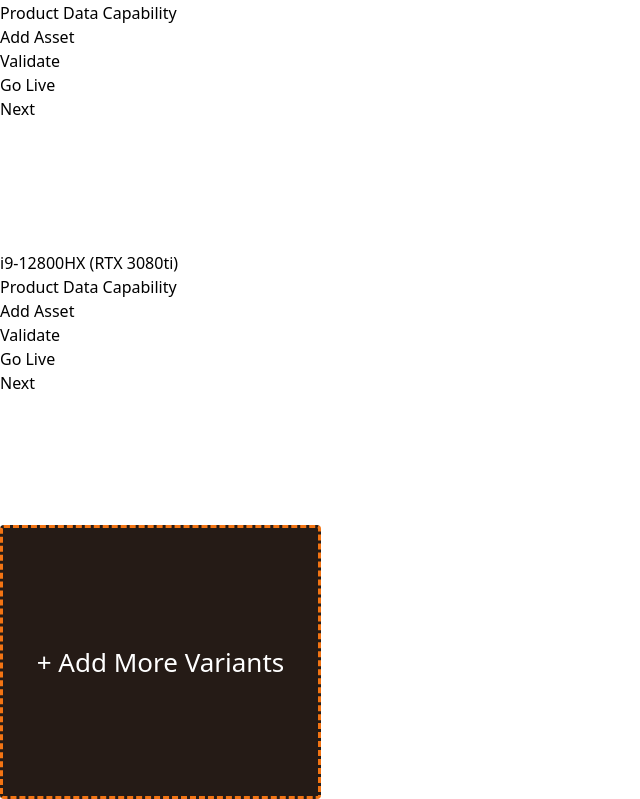
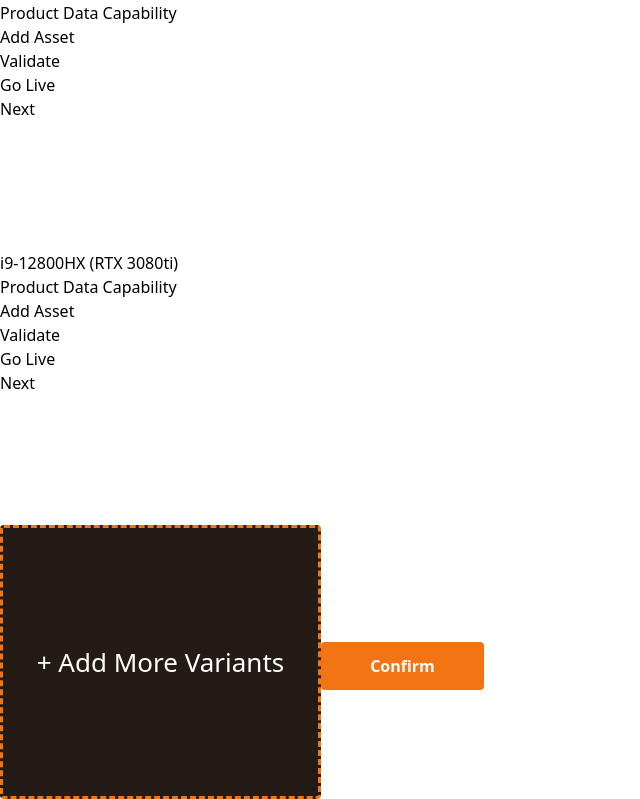
Before and after one commit to chgoutham199/webapp, a React (Vite) app: page /search/product-variants in a window 1280 px wide. Shown: the part 2127-2926 px from the top of the page, without its empty margins (0-640 px from the left). Built offline with nearby package versions, Linux system fonts and the light colour scheme.

Commit message:
Confirm Button Added
Confirm Button Added on Community page.

```diff
--- a/src/pages/ProductVariants.jsx
+++ b/src/pages/ProductVariants.jsx
@@ -13,6 +13,7 @@
     const newVariant = { id: variants.length + 1, description: 'New Variant', capabilities: 'Custom', next: false };
     setVariants([...variants, newVariant]);
   };
+  const rows = Math.ceil((variants.length + 1) / 3);
 return (
     <div className="bg-black text-white min-h-screen flex">
       <div className="flex">
@@ -87,6 +88,23 @@
           >
             + Add More Variants
           </button>
+          <button style={{
+              gridColumn: '3 / -1', // Span across all columns
+              gridRowStart: rows + 2, // Start on the calculated row
+              backgroundColor: '#F37413',
+              color: 'white',
+              borderRadius: '4px',
+              border: 'none',
+              cursor: 'pointer',
+              fontSize: '16px',
+              fontWeight: 'bold',
+              height: '48px', // Adjusted height based on typical UI button sizes
+              width: '163px'
+            }}
+            className="w-full text-center"
+          >
+            Confirm
+          </button>
         </div>
       </main>
     </div>
```
